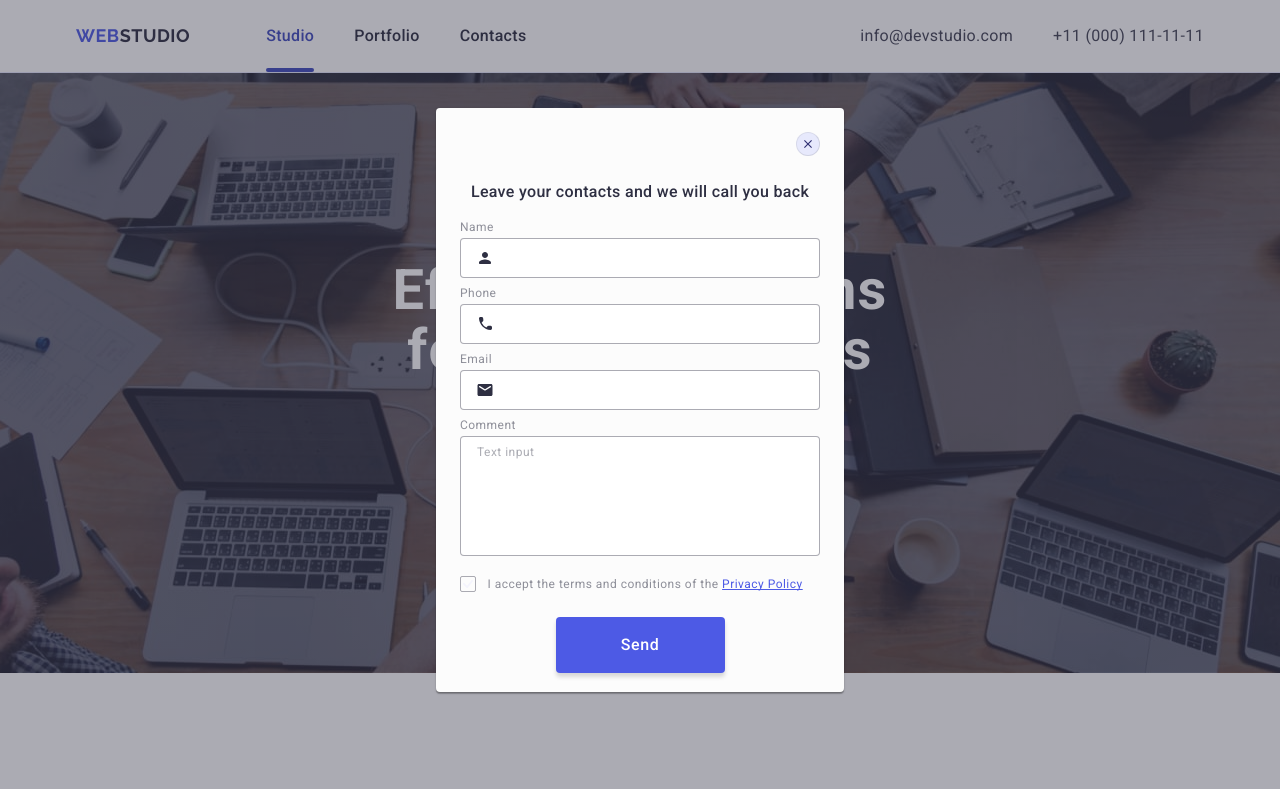
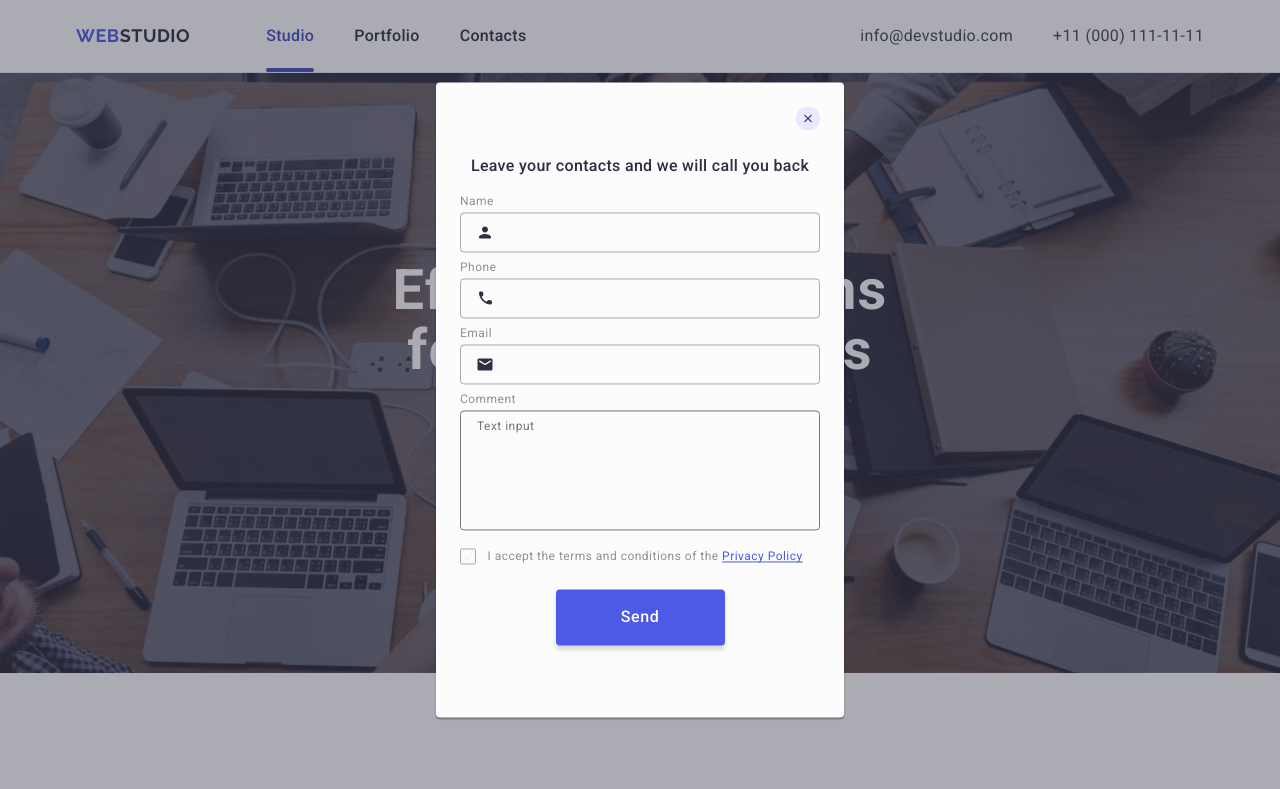
Before and after one commit to anakovalchuk/goit-markup-hw-05, a plain HTML site: page index.html in a window 1280 px wide. Shown: the top 789 px of the page. Drawn offline with nearby package versions, Linux system fonts and the light colour scheme.

Commit message:
Fix modal overlay

```diff
--- a/css/styles.css
+++ b/css/styles.css
@@ -505,6 +505,7 @@ p {
     padding-top: 8px;
     padding-bottom: 8px;
     padding-left: 16px;
+    background-color: transparent;
  }
 
  .form-btn {
@@ -528,6 +529,10 @@ p {
     border: none;
  }
 
+ .icon-btn {
+    margin-left: 16px;
+ }
+
  .backdrop {
     background: rgba(46, 47, 66, 0.4);
     position: fixed;
@@ -539,7 +544,7 @@ p {
     visibility: hidden;
     opacity: 0;
     pointer-events: none;
-    transition: visibility 250ms cubic-bezier(0.4, 0, 0.2, 1), opasity 250ms cubic-bezier(0.4, 0, 0.2, 1), pointer-events 250ms cubic-bezier(0.4, 0, 0.2, 1);
+    transition: opacity 250ms cubic-bezier(0.4, 0, 0.2, 1), visibility 250ms cubic-bezier(0.4, 0, 0.2, 1);
  }
 
  .modal {
@@ -556,6 +561,7 @@ p {
     padding-left: 24px;
     padding-right: 24px;
     padding-top: 72px;
+    padding-bottom: 72px;
  }
 
  .backdrop.is-open {
@@ -572,24 +578,30 @@ p {
     position: absolute;
     top: 24px;
     right: 24px;
-    border-radius: 100%;
+    padding: 0;
+    border-radius: 50%;
     background-color: #e7e9fc;
     border-width: 1px;
-    border-color: rgba(0, 0, 0, 0.1);
+    border: rgba(0, 0, 0, 0.1);
     fill: #2E2F72;
     width: 24px;
     height: 24px;
     display: flex;
     justify-content: center;
     align-items: center;
-    transition: background-color 250ms cubic-bezier(0.4, 0, 0.2, 1), border 250ms cubic-bezier(0.4, 0, 0.2, 1), fill 250ms cubic-bezier(0.4, 0, 0.2, 1) ;
+    cursor: pointer;
+    transition: background-color 250ms cubic-bezier(0.4, 0, 0.2, 1), border 250ms cubic-bezier(0.4, 0, 0.2, 1);
  }
 
  .modal-btn-close:hover,
  .modal-btn-close:focus {
     background-color: #404bbf;
     border: none;
-    fill: white;
+    fill: #ffffff;
+ }
+
+ .modal-icon-close {
+    transition: fill 250ms cubic-bezier(0.4, 0, 0.2, 1)
  }
 
 .modal-form-wrapper {
@@ -610,7 +622,7 @@ p {
 .modal-form-label {
     font-weight: 400;
     font-size: 12px;
-    line-height: 1.16667;
+    line-height: 1.17;
     letter-spacing: 0.04em;
     color: #8e8f99;
     display: block;
@@ -622,9 +634,10 @@ p {
     border-radius: 4px;
     width: 360px;
     height: 40px;
-    outline: none;
+    outline: transparent;
     padding-left: 38px;
-    transition: border 250ms cubic-bezier(0.4, 0, 0.2, 1);
+    background-color: transparent;
+    transition: border-color 250ms cubic-bezier(0.4, 0, 0.2, 1);
 }
 
 .modal-input:hover,
@@ -646,19 +659,18 @@ p {
     transition: fill 250ms cubic-bezier(0.4, 0, 0.2, 1);
 }
 
-.modal-form-icon:hover,
 .modal-form-icon:focus {
     fill: #4d5ae5;
 }
 
 .modal-form-wrapper-comment {
-    margin-bottom: 18px;
+    margin-bottom: 16px;
 }
 
 .modal-form-label-comment {
     font-weight: 400;
     font-size: 12px;
-    line-height: 1.16667;
+    line-height: 1.17;
     letter-spacing: 0.04em;
     color: #8e8f99;
     display: block;
@@ -669,26 +681,23 @@ p {
     padding: 8px 16px;
     display: block;
     resize: none;
-    border: 1px solid rgba(46, 47, 66, 0.4);
+    border-color: 1px solid rgba(46, 47, 66, 0.4);
     border-radius: 4px;
     width: 100%;
     height: 120px;
     font-weight: 400;
     font-size: 12px;
-    line-height: 1.16667;
+    line-height: 1.17;
     letter-spacing: 0.04em;
-    outline: none;
-    transition: border 250ms cubic-bezier(0.4, 0, 0.2, 1);
-}
-
-.textarea-input::placeholder {
     color: rgba(46, 47, 66, 0.4);
-
+    background-color: transparent;
+    outline: transparent;
+    transition: border-color 250ms cubic-bezier(0.4, 0, 0.2, 1);
 }
 
 .textarea-input:hover,
 .textarea-input:focus {
-    border: 1px solid #4d5ae5;
+    border-color: 1px solid #4d5ae5;
 }
 
 .modal-form-checkbox {
@@ -705,10 +714,12 @@ p {
     justify-content: center;
     align-items: center;
     margin-right: 8px;
+    transition: background-color 250ms cubic-bezier(0.4, 0, 0.2, 1), border 250ms cubic-bezier(0.4, 0, 0.2, 1), fill 250ms cubic-bezier(0.4, 0, 0.2, 1);
+    fill: transparent;
 }
 
 .input-checkbox:checked+.custom-checkbox-label>.custom-checkbox {
-    border-color: transparent;
+    border-color: none;
     background-color: #404bbf;
     fill: #f4f4fd;
 }
@@ -717,7 +728,7 @@ p {
     cursor: pointer;
     font-weight: 400;
     font-size: 12px;
-    line-height: 1.16667;
+    line-height: 1.17;
     letter-spacing: 0.04em;
     color: #8e8f99;
 }
--- a/index.html
+++ b/index.html
@@ -353,7 +353,7 @@
      <div class="backdrop is-open">
       <div class="modal">
         <button class="modal-btn-close" type="button">
-         <svg class="" width="8" height="8">
+         <svg class="modal-icon-close" width="8" height="8">
           <use href="./images/icons.svg#icon-close"></use>
          </svg>
         </button>
@@ -362,7 +362,7 @@
           <div class="modal-form-wrapper">
             <label class="modal-form-label" for="user-name">Name</label>
           <div class="modal-form-wrapper-input">
-              <input class="modal-input" id="user-name" type="text" name="username"/>
+              <input class="modal-input" id="user-name" type="text" name="user-name"/>
               <svg class="modal-form-icon" width="18" height="24">
                 <use href="./images/icons.svg#icon-person"></use>
               </svg>
@@ -391,8 +391,8 @@
             <textarea class="textarea-input" id="user-comment" name="user-comment" placeholder="Text input"></textarea>
           </div>
           <div class="modal-form-checkbox">
-            <input class="input-checkbox visually-hidden" type="checkbox" id="user-checkbox"/>
-            <label class="custom-checkbox-label" for="user-checkbox">
+            <input class="input-checkbox visually-hidden" type="checkbox" id="user-privacy" value="true" name="user-privacy"/>
+            <label class="custom-checkbox-label" for="user-privacy">
               <span class="custom-checkbox">
                 <svg class="" width="10" height="8" style="fill: #f4f4fd;">
               <use href="./images/icons.svg#icon-vector"></use>
```
